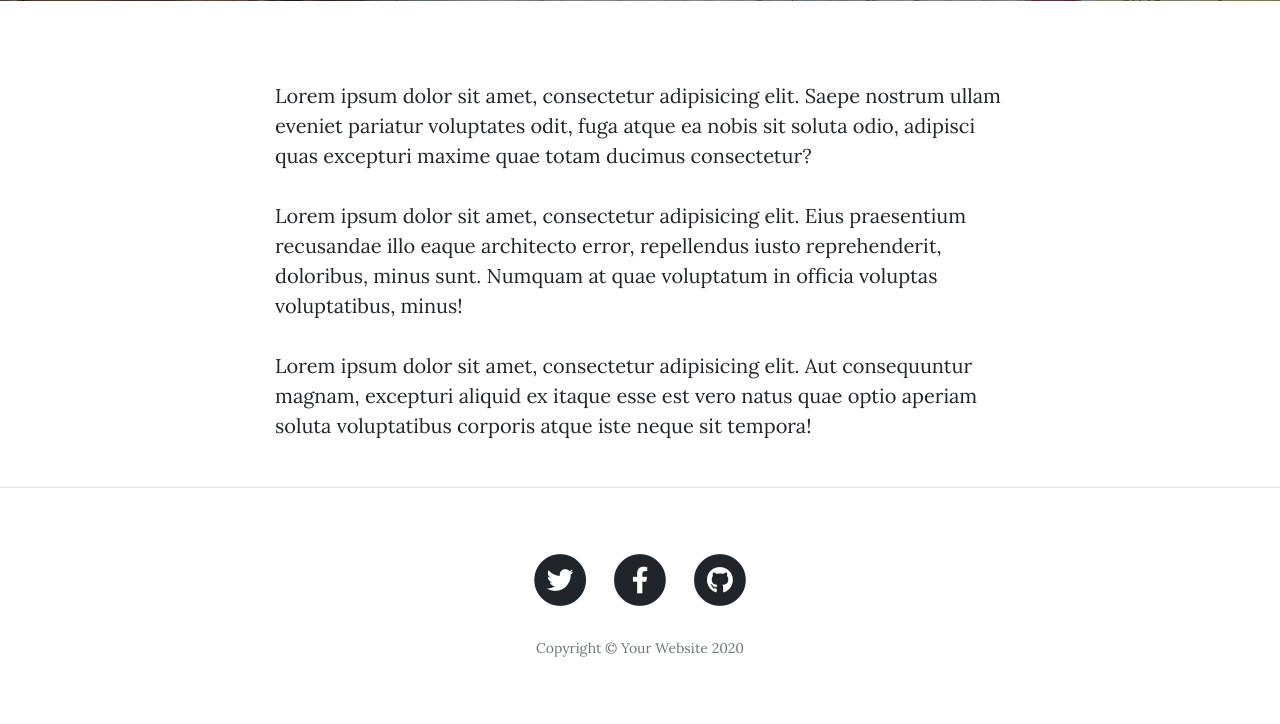
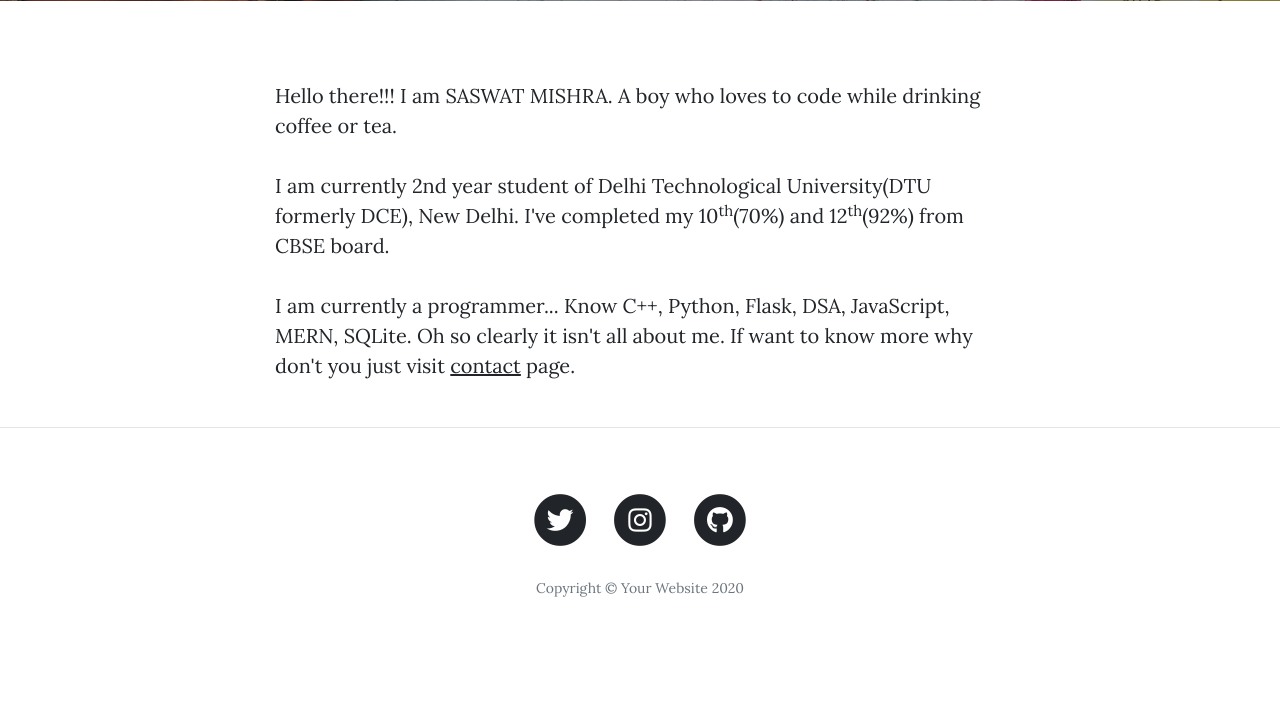
Before and after one commit to Tech-Muni/Saswat-Blog, a Flask app: page /about in a window 1280 px wide. Shown: the part 531-1255 px from the top of the page. After the commit the page ends 1128 px from the top, so only its background shows below. Run offline with Flask 2, Linux system fonts and the light colour scheme; some libraries are stand-ins or nearby versions.

Commit message:
Update Templates

```diff
--- a/templates/about.html
+++ b/templates/about.html
@@ -19,9 +19,9 @@
   <div class="container">
     <div class="row">
       <div class="col-lg-8 col-md-10 mx-auto">
-        <p>Lorem ipsum dolor sit amet, consectetur adipisicing elit. Saepe nostrum ullam eveniet pariatur voluptates odit, fuga atque ea nobis sit soluta odio, adipisci quas excepturi maxime quae totam ducimus consectetur?</p>
-        <p>Lorem ipsum dolor sit amet, consectetur adipisicing elit. Eius praesentium recusandae illo eaque architecto error, repellendus iusto reprehenderit, doloribus, minus sunt. Numquam at quae voluptatum in officia voluptas voluptatibus, minus!</p>
-        <p>Lorem ipsum dolor sit amet, consectetur adipisicing elit. Aut consequuntur magnam, excepturi aliquid ex itaque esse est vero natus quae optio aperiam soluta voluptatibus corporis atque iste neque sit tempora!</p>
+          <p>Hello there!!! I am SASWAT MISHRA. A boy who loves to code while drinking coffee or tea.</p>
+          <p>I am currently 2nd year student of Delhi Technological University(DTU formerly DCE), New Delhi. I've completed my 10<sup>th</sup>(70%) and 12<sup>th</sup>(92%) from CBSE board.</p>
+          <p>I am currently a programmer... Know C++, Python, Flask, DSA, JavaScript, MERN, SQLite. Oh so clearly it isn't all about me. If want to know more why don't you just visit <a href="{{ url_for('contact') }}">contact</a> page.</p>
       </div>
     </div>
   </div>
--- a/templates/footer.html
+++ b/templates/footer.html
@@ -5,7 +5,7 @@
         <div class="col-lg-8 col-md-10 mx-auto">
           <ul class="list-inline text-center">
             <li class="list-inline-item">
-              <a href="#">
+              <a href="https://twitter.com/SaswatM89911826">
                 <span class="fa-stack fa-lg">
                   <i class="fas fa-circle fa-stack-2x"></i>
                   <i class="fab fa-twitter fa-stack-1x fa-inverse"></i>
@@ -13,15 +13,15 @@
               </a>
             </li>
             <li class="list-inline-item">
-              <a href="#">
+              <a href="https://www.instagram.com/shaswat_03/">
                 <span class="fa-stack fa-lg">
                   <i class="fas fa-circle fa-stack-2x"></i>
-                  <i class="fab fa-facebook-f fa-stack-1x fa-inverse"></i>
+                  <i class="fab fa-instagram fa-stack-1x fa-inverse"></i>
                 </span>
               </a>
             </li>
             <li class="list-inline-item">
-              <a href="#">
+              <a href="https://github.com/Tech-Muni">
                 <span class="fa-stack fa-lg">
                   <i class="fas fa-circle fa-stack-2x"></i>
                   <i class="fab fa-github fa-stack-1x fa-inverse"></i>
--- a/templates/header.html
+++ b/templates/header.html
@@ -7,8 +7,6 @@
   <meta name="viewport" content="width=device-width, initial-scale=1, shrink-to-fit=no">
   <meta name="description" content="">
   <meta name="author" content="">
-
-  <title>Saswat's Blog</title>
 
   <!-- Bootstrap core CSS -->
   <link href="{{ url_for('static', filename='vendor/bootstrap/css/bootstrap.min.css') }}" rel="stylesheet">
@@ -20,6 +18,7 @@
 
   <!-- Custom styles for this template -->
   <link href="{{ url_for('static', filename='css/clean-blog.min.css')}}" rel="stylesheet">
+    <title>Saswat's Blog</title>
 
 </head>
 
--- a/templates/index.html
+++ b/templates/index.html
@@ -1,7 +1,6 @@
 {% include "header.html" %}
-
   <!-- Page Header -->
-  <header class="masthead" style="background-image: url('https://images.unsplash.com/photo-1470092306007-055b6797ca72?ixlib=rb-1.2.1&auto=format&fit=crop&w=668&q=80')">
+  <header class="masthead" style="background-image: url('https://media.istockphoto.com/photos/cubes-with-message-welcome-and-office-items-picture-id1256760984?b=1&k=20&m=1256760984&s=170667a&w=0&h=-ZbeW1pSwd8HcB1YEvYpvXyPG9w9U8daZ50koQgHjBw=')">
     <div class="overlay"></div>
     <div class="container">
       <div class="row">
--- a/templates/login.html
+++ b/templates/login.html
@@ -1,6 +1,6 @@
 {% extends 'bootstrap/base.html' %}
 {% import "bootstrap/wtf.html" as wtf %}
-
+{% block title %}Login-Saswat's Blog{% endblock %}
 {% block content %}
 {% include "header.html" %}
 
--- a/templates/make-post.html
+++ b/templates/make-post.html
@@ -1,6 +1,6 @@
 {% extends 'bootstrap/base.html' %}
 {% import "bootstrap/wtf.html" as wtf %}
-
+{% block title %}Make Post-Saswat's Blog{% endblock %}
 {% block content %}
 {% include "header.html" %}
   <!-- Page Header -->
--- a/templates/post.html
+++ b/templates/post.html
@@ -1,5 +1,6 @@
 {% extends 'bootstrap/base.html' %}
 {% import "bootstrap/wtf.html" as wtf %}
+{% block title %}POST{% endblock %}
 {% block content %}
 {% include "header.html" %}
 
--- a/templates/register.html
+++ b/templates/register.html
@@ -1,9 +1,9 @@
 {% extends 'bootstrap/base.html' %}
 {% import "bootstrap/wtf.html" as wtf %}
+{% block title %}Register-Saswat's Blog{% endblock %}
 
 {% block content %}
 {% include "header.html" %}
-
   <!-- Page Header -->
   <header class="masthead" style="background-image: url('https://images.unsplash.com/photo-1531592937781-344ad608fabf?ixlib=rb-1.2.1&ixid=eyJhcHBfaWQiOjEyMDd9&auto=format&fit=crop&w=800&q=80')">
     <div class="overlay"></div>
```
Also changed, not shown: templates/contact.html (+5 -5 lines).
